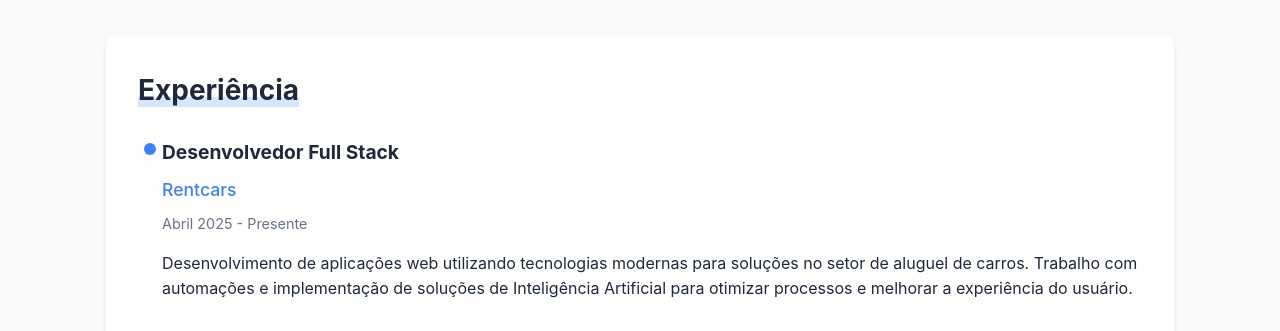
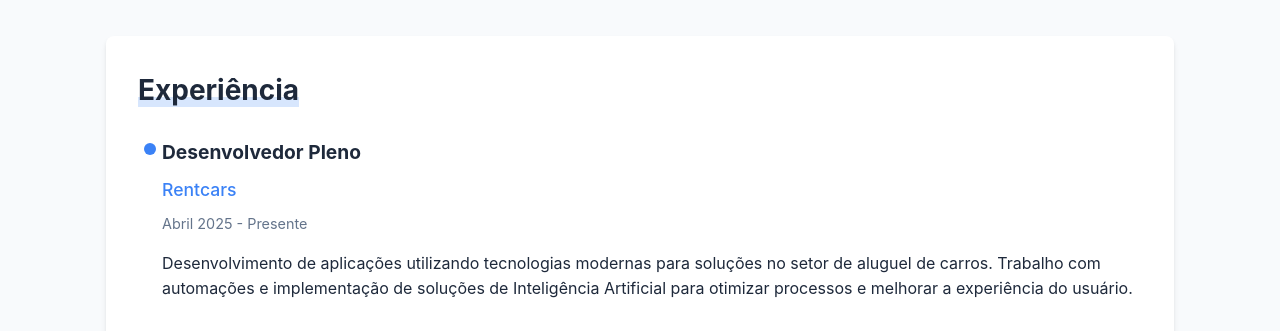
Before and after one commit to hijao08/profile, a plain HTML site: page index.html in a window 1280 px wide. Shown: the part 880-1211 px from the top of the page. Drawn offline with Linux system fonts and the light colour scheme.

Commit message:
fix index

```diff
--- a/index.html
+++ b/index.html
@@ -65,10 +65,10 @@
                 <div class="timeline-item">
                     <div class="timeline-dot"></div>
                     <div class="timeline-content">
-                        <h3>Desenvolvedor Full Stack</h3>
+                        <h3>Desenvolvedor Pleno</h3>
                         <h4>Rentcars</h4>
                         <p class="date">Abril 2025 - Presente</p>
-                        <p>Desenvolvimento de aplicações web utilizando tecnologias modernas para soluções no setor de aluguel de carros. Trabalho com automações e implementação de soluções de Inteligência Artificial para otimizar processos e melhorar a experiência do usuário.</p>
+                        <p>Desenvolvimento de aplicações utilizando tecnologias modernas para soluções no setor de aluguel de carros. Trabalho com automações e implementação de soluções de Inteligência Artificial para otimizar processos e melhorar a experiência do usuário.</p>
                     </div>
                 </div>
                 <div class="timeline-item">
```
